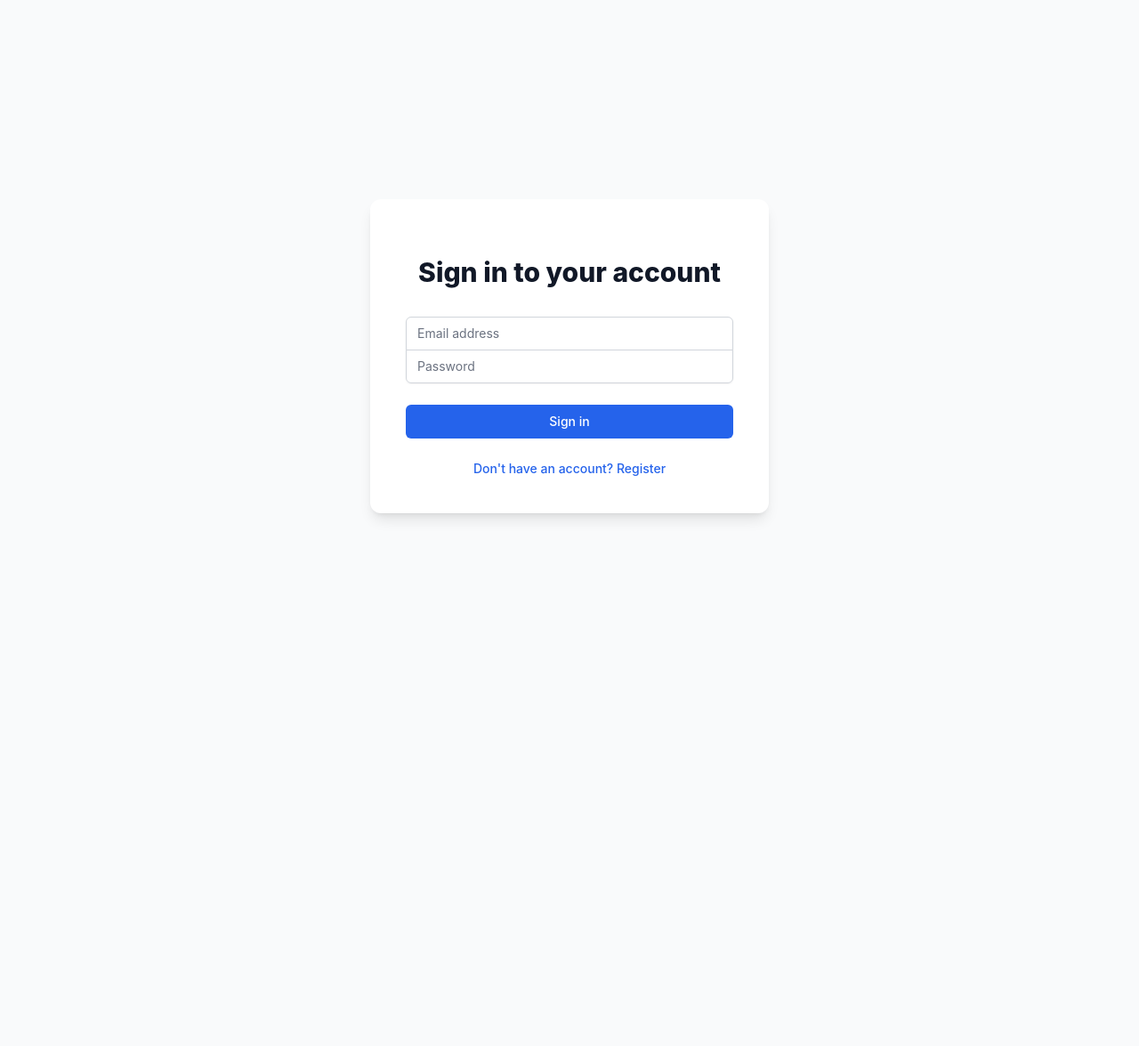
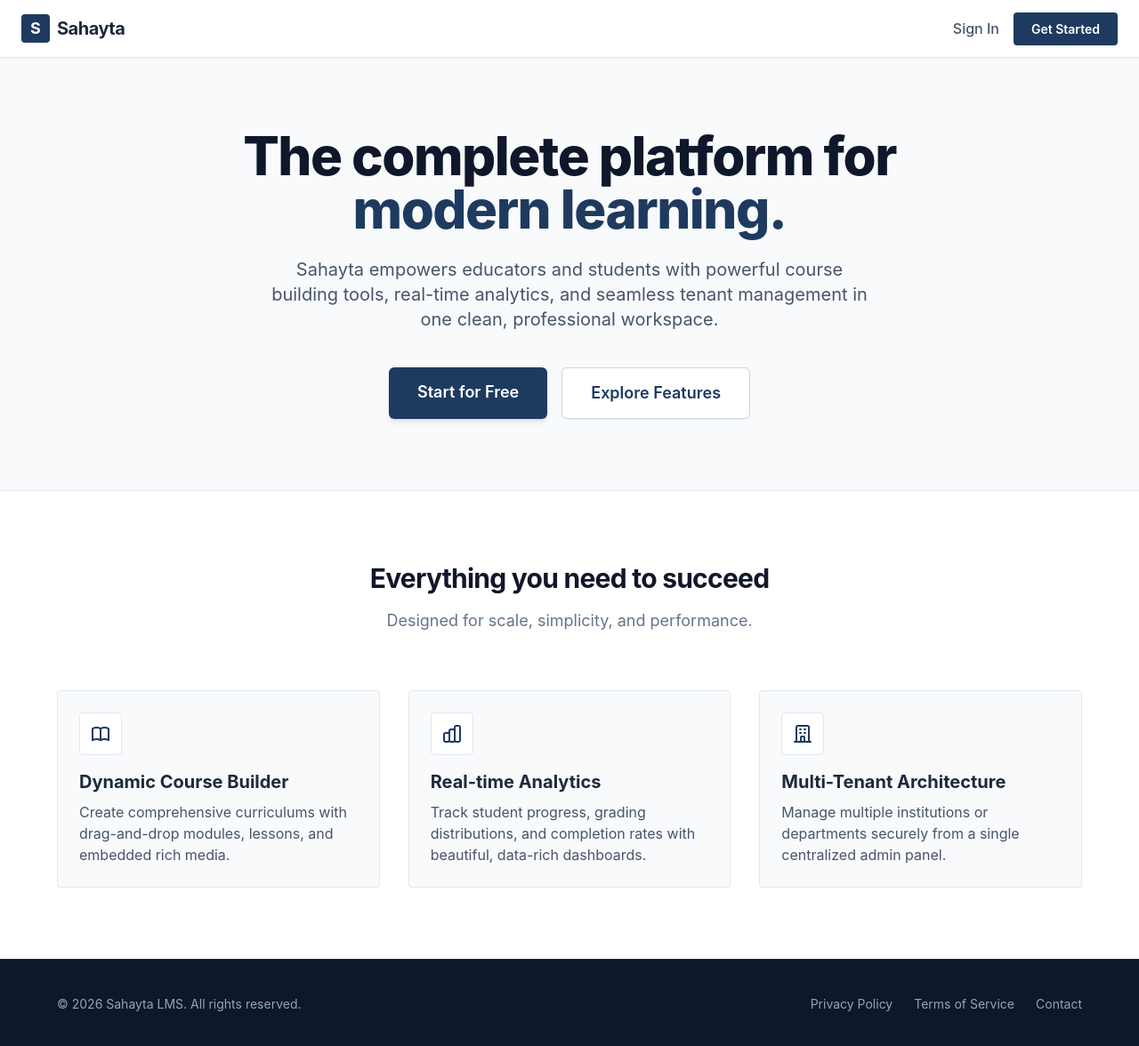
Before and after one commit to kanha077/LMS, a Vue app in the folder frontend/: page / in a window 1280 px wide. Before the commit this address led to /login. Shown: the top 1176 px of the page at 89% size. Before the commit the page ends 800 px from the top, so only its background shows below. Built offline with nearby package versions, Linux system fonts and the light colour scheme.

Commit message:
feat: implement Sahayta landing page

```diff
--- /dev/null
+++ b/frontend/src/pages/Landing.vue
@@ -0,0 +1,101 @@
+<template>
+  <div class="min-h-screen bg-slate-50 flex flex-col font-sans">
+
+    <!-- Navbar -->
+    <nav class="w-full bg-white border-b border-slate-200 px-6 py-4 flex justify-between items-center shadow-sm">
+      <div class="flex items-center space-x-2">
+        <div class="w-8 h-8 bg-[#1E3A5F] rounded flex items-center justify-center">
+          <span class="text-white font-bold text-lg">S</span>
+        </div>
+        <span class="text-xl font-bold text-slate-800 tracking-tight">Sahayta</span>
+      </div>
+      <div class="space-x-4">
+        <router-link to="/login" class="text-slate-600 hover:text-[#1E3A5F] font-medium transition-colors">Sign In</router-link>
+        <router-link to="/register" class="bg-[#1E3A5F] text-white px-5 py-2.5 rounded text-sm font-semibold hover:bg-slate-700 transition-colors shadow-sm">Get Started</router-link>
+      </div>
+    </nav>
+
+    <!-- Hero Section -->
+    <main class="flex-grow flex flex-col items-center justify-center text-center px-4 py-20">
+      <h1 class="text-5xl md:text-6xl font-extrabold text-slate-900 mb-6 tracking-tight max-w-4xl">
+        The complete platform for <span class="text-[#1E3A5F]">modern learning.</span>
+      </h1>
+      <p class="text-lg md:text-xl text-slate-600 mb-10 max-w-2xl">
+        Sahayta empowers educators and students with powerful course building tools, real-time analytics, and seamless tenant management in one clean, professional workspace.
+      </p>
+
+      <div class="flex flex-col sm:flex-row space-y-4 sm:space-y-0 sm:space-x-4">
+        <router-link to="/register" class="bg-[#1E3A5F] text-white px-8 py-3.5 rounded-md text-lg font-semibold hover:bg-slate-700 transition-colors shadow-md">
+          Start for Free
+        </router-link>
+        <a href="#features" class="bg-white text-[#1E3A5F] border border-slate-300 px-8 py-3.5 rounded-md text-lg font-semibold hover:bg-slate-50 transition-colors shadow-sm">
+          Explore Features
+        </a>
+      </div>
+    </main>
+
+    <!-- Features Section -->
+    <section id="features" class="bg-white border-t border-slate-200 py-20 px-6">
+      <div class="max-w-6xl mx-auto">
+        <div class="text-center mb-16">
+          <h2 class="text-3xl font-bold text-slate-900 tracking-tight">Everything you need to succeed</h2>
+          <p class="text-slate-500 mt-4 text-lg">Designed for scale, simplicity, and performance.</p>
+        </div>
+
+        <div class="grid grid-cols-1 md:grid-cols-3 gap-8">
+          <!-- Feature 1 -->
+          <div class="p-6 border border-slate-200 rounded bg-slate-50 hover:shadow-md transition-shadow">
+            <div class="w-12 h-12 bg-white border border-slate-200 rounded flex items-center justify-center mb-4 text-[#1E3A5F]">
+              <svg xmlns="http://www.w3.org/2000/svg" class="h-6 w-6" fill="none" viewBox="0 0 24 24" stroke="currentColor">
+                <path stroke-linecap="round" stroke-linejoin="round" stroke-width="2" d="M12 6.253v13m0-13C10.832 5.477 9.246 5 7.5 5S4.168 5.477 3 6.253v13C4.168 18.477 5.754 18 7.5 18s3.332.477 4.5 1.253m0-13C13.168 5.477 14.754 5 16.5 5c1.747 0 3.332.477 4.5 1.253v13C19.832 18.477 18.247 18 16.5 18c-1.746 0-3.332.477-4.5 1.253" />
+              </svg>
+            </div>
+            <h3 class="text-xl font-bold text-slate-800 mb-2">Dynamic Course Builder</h3>
+            <p class="text-slate-600">Create comprehensive curriculums with drag-and-drop modules, lessons, and embedded rich media.</p>
+          </div>
+
+          <!-- Feature 2 -->
+          <div class="p-6 border border-slate-200 rounded bg-slate-50 hover:shadow-md transition-shadow">
+            <div class="w-12 h-12 bg-white border border-slate-200 rounded flex items-center justify-center mb-4 text-[#1E3A5F]">
+              <svg xmlns="http://www.w3.org/2000/svg" class="h-6 w-6" fill="none" viewBox="0 0 24 24" stroke="currentColor">
+                <path stroke-linecap="round" stroke-linejoin="round" stroke-width="2" d="M9 19v-6a2 2 0 00-2-2H5a2 2 0 00-2 2v6a2 2 0 002 2h2a2 2 0 002-2zm0 0V9a2 2 0 012-2h2a2 2 0 012 2v10m-6 0a2 2 0 002 2h2a2 2 0 002-2m0 0V5a2 2 0 012-2h2a2 2 0 012 2v14a2 2 0 01-2 2h-2a2 2 0 01-2-2z" />
+              </svg>
+            </div>
+            <h3 class="text-xl font-bold text-slate-800 mb-2">Real-time Analytics</h3>
+            <p class="text-slate-600">Track student progress, grading distributions, and completion rates with beautiful, data-rich dashboards.</p>
+          </div>
+
+          <!-- Feature 3 -->
+          <div class="p-6 border border-slate-200 rounded bg-slate-50 hover:shadow-md transition-shadow">
+            <div class="w-12 h-12 bg-white border border-slate-200 rounded flex items-center justify-center mb-4 text-[#1E3A5F]">
+              <svg xmlns="http://www.w3.org/2000/svg" class="h-6 w-6" fill="none" viewBox="0 0 24 24" stroke="currentColor">
+                <path stroke-linecap="round" stroke-linejoin="round" stroke-width="2" d="M19 21V5a2 2 0 00-2-2H7a2 2 0 00-2 2v16m14 0h2m-2 0h-5m-9 0H3m2 0h5M9 7h1m-1 4h1m4-4h1m-1 4h1m-5 10v-5a1 1 0 011-1h2a1 1 0 011 1v5m-4 0h4" />
+              </svg>
+            </div>
+            <h3 class="text-xl font-bold text-slate-800 mb-2">Multi-Tenant Architecture</h3>
+            <p class="text-slate-600">Manage multiple institutions or departments securely from a single centralized admin panel.</p>
+          </div>
+        </div>
+      </div>
+    </section>
+
+    <!-- Footer -->
+    <footer class="bg-slate-900 py-10 px-6 border-t border-slate-800">
+      <div class="max-w-6xl mx-auto flex flex-col md:flex-row justify-between items-center text-slate-400 text-sm">
+        <div class="mb-4 md:mb-0">
+          &copy; 2026 Sahayta LMS. All rights reserved.
+        </div>
+        <div class="space-x-6">
+          <a href="#" class="hover:text-white transition-colors">Privacy Policy</a>
+          <a href="#" class="hover:text-white transition-colors">Terms of Service</a>
+          <a href="#" class="hover:text-white transition-colors">Contact</a>
+        </div>
+      </div>
+    </footer>
+
+  </div>
+</template>
+
+<script setup>
+// Landing page uses standard Tailwind utilities built into the project. No extra logic needed.
+</script>
--- a/frontend/src/router.js
+++ b/frontend/src/router.js
@@ -13,8 +13,10 @@ const TenantsList = () => import('./pages/admin/TenantsList.vue');
 const Settings = () => import('./pages/admin/Settings.vue');
 const QuizBuilder = () => import('./pages/courses/QuizBuilder.vue');
 
+const Landing = () => import('./pages/Landing.vue');
+
 const routes = [
-  { path: '/', redirect: '/dashboard' },
+  { path: '/', name: 'Landing', component: Landing, meta: { guest: true } },
   { path: '/login', name: 'Login', component: Login, meta: { guest: true } },
   { path: '/register', name: 'Register', component: Register, meta: { guest: true } },
   { path: '/dashboard', name: 'Dashboard', component: Dashboard, meta: { requiresAuth: true } },
```
